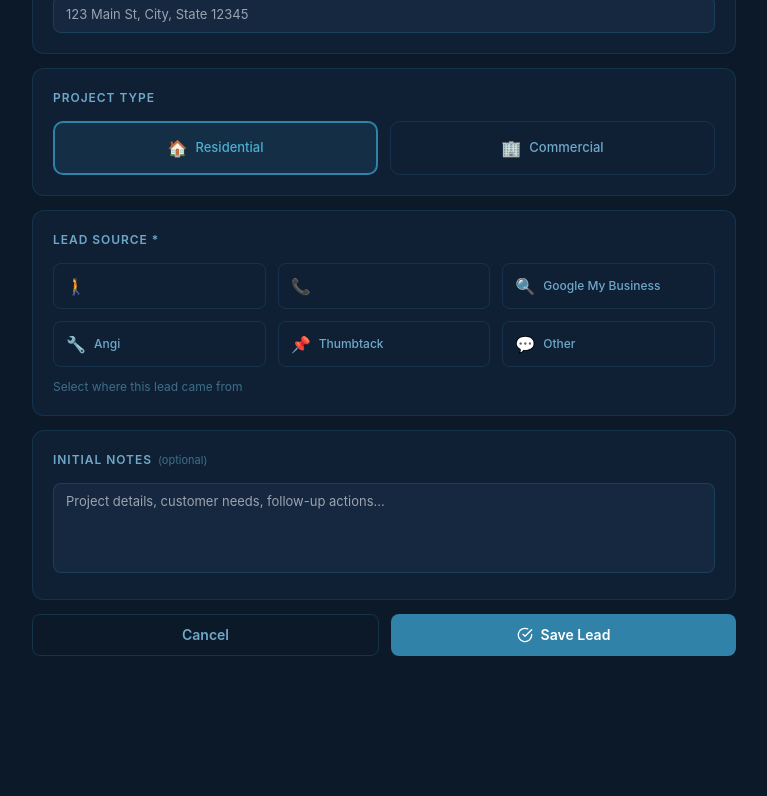
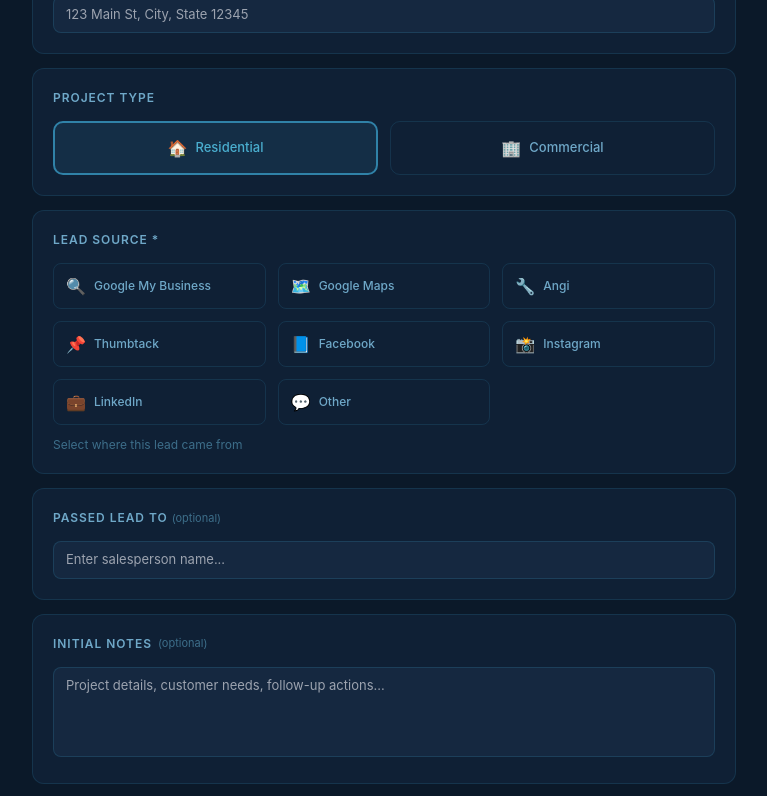
Before and after one commit to lukemitchelladams/PioneerLeadsLite, a Next.js app: page /leads/new in a window 1280 px wide. Shown: the part 505-1301 px from the top of the page, without its empty margins (256-1023 px from the left). Before the commit the page ends 1193 px from the top, so only its background shows below. Built offline with nearby package versions, Linux system fonts and the light colour scheme; no server answers.

Commit message:
Update lead sources and add passed-to field

```diff
--- a/app/leads/new/page.tsx
+++ b/app/leads/new/page.tsx
@@ -9,10 +9,11 @@
 import { LeadSource, LeadType, LEAD_SOURCE_LABELS } from '@/lib/types'
 import { ArrowLeft, CheckCircle } from 'lucide-react'
 
-const LEAD_SOURCES: LeadSource[] = ['walk-in', 'phone-call', 'google-mb', 'angi', 'thumbtack', 'other']
+const LEAD_SOURCES: LeadSource[] = ['google-mb', 'google-maps', 'angi', 'thumbtack', 'facebook', 'instagram', 'linkedin', 'other']
 const SOURCE_ICONS: Record<LeadSource, string> = {
-  'walk-in': '🚶', 'phone-call': '📞', 'google-mb': '🔍',
-  'angi': '🔧', 'thumbtack': '📌', 'other': '💬',
+  'google-mb': '🔍', 'google-maps': '🗺️', 'angi': '🔧',
+  'thumbtack': '📌', 'facebook': '📘', 'instagram': '📸',
+  'linkedin': '💼', 'other': '💬',
 }
 
 const card: React.CSSProperties = {
@@ -48,6 +49,8 @@
   const [leadDate, setLeadDate] = useState(today)
   const [type, setType] = useState<LeadType>('residential')
   const [leadSource, setLeadSource] = useState<LeadSource | ''>('')
+  const [otherSource, setOtherSource] = useState('')
+  const [passedTo, setPassedTo] = useState('')
   const [notes, setNotes] = useState('')
   const [loading, setLoading] = useState(false)
   const [error, setError] = useState('')
@@ -55,6 +58,7 @@
   const handleSubmit = async (e: React.FormEvent) => {
     e.preventDefault()
     if (!leadSource) { setError('Please select a lead source.'); return }
+    if (leadSource === 'other' && !otherSource.trim()) { setError('Please specify the lead source.'); return }
     setLoading(true)
     setError('')
 
@@ -69,6 +73,8 @@
         lead_date: leadDate || today,
         type,
         lead_source: leadSource,
+        other_source: leadSource === 'other' ? otherSource.trim() : null,
+        passed_to: passedTo.trim() || null,
         status: 'new',
       })
       .select()
@@ -80,7 +86,6 @@
       return
     }
 
-    // FIX 1: Explicit null guard — should never happen but prevents crash
     if (!lead) {
       setError('Failed to create lead. Please try again.')
       setLoading(false)
@@ -91,7 +96,7 @@
       await supabase.from('lead_notes').insert({ lead_id: lead.id, content: notes.trim() })
     }
 
-    router.push(`/leads/${lead.id}`)
+    router.push('/leads/' + lead.id)
   }
 
   const typeBtn = (t: LeadType, label: string, icon: string) => (
@@ -111,55 +116,46 @@
     <div className="min-h-screen" style={{ backgroundColor: '#0B1929' }}>
       <Navbar />
       <main className="max-w-3xl mx-auto px-4 sm:px-6 lg:px-8 py-8">
-
         <div className="mb-7">
           <Link href="/dashboard" className="inline-flex items-center gap-1.5 text-sm font-medium mb-4 transition-colors"
             style={{ color: '#3D6E8A' }}>
             <ArrowLeft className="w-4 h-4" /> Back to Dashboard
           </Link>
           <h1 className="text-2xl font-bold" style={{ color: '#D4EAF7' }}>Add New Lead</h1>
-          <p className="text-sm mt-1" style={{ color: '#3D6E8A' }}>Enter the customer&apos;s information below</p>
+          <p className="text-sm mt-1" style={{ color: '#3D6E8A' }}>Enter the customer's information below</p>
         </div>
 
         <form onSubmit={handleSubmit}>
-          {/* Customer Info */}
           <div style={card}>
             <div style={sectionTitle}>Customer Information</div>
             <div className="grid grid-cols-1 sm:grid-cols-2 gap-4">
               <div>
                 <label style={lbl}>First Name *</label>
-                <input type="text" value={firstName} onChange={e => setFirstName(e.target.value)}
-                  style={inp} placeholder="John" required />
+                <input type="text" value={firstName} onChange={e => setFirstName(e.target.value)} style={inp} placeholder="John" required />
               </div>
               <div>
                 <label style={lbl}>Last Name *</label>
-                <input type="text" value={lastName} onChange={e => setLastName(e.target.value)}
-                  style={inp} placeholder="Smith" required />
+                <input type="text" value={lastName} onChange={e => setLastName(e.target.value)} style={inp} placeholder="Smith" required />
               </div>
               <div>
                 <label style={lbl}>Phone Number</label>
-                <input type="tel" value={phone} onChange={e => setPhone(e.target.value)}
-                  style={inp} placeholder="(555) 123-4567" />
+                <input type="tel" value={phone} onChange={e => setPhone(e.target.value)} style={inp} placeholder="(555) 123-4567" />
               </div>
               <div>
                 <label style={lbl}>Email Address</label>
-                <input type="email" value={email} onChange={e => setEmail(e.target.value)}
-                  style={inp} placeholder="john@example.com" />
+                <input type="email" value={email} onChange={e => setEmail(e.target.value)} style={inp} placeholder="john@example.com" />
               </div>
               <div>
                 <label style={lbl}>Date of Lead *</label>
-                <input type="date" value={leadDate} onChange={e => setLeadDate(e.target.value)}
-                  style={{ ...inp, colorScheme: 'dark' }} required />
+                <input type="date" value={leadDate} onChange={e => setLeadDate(e.target.value)} style={{ ...inp, colorScheme: 'dark' }} required />
               </div>
               <div className="sm:col-span-2">
                 <label style={lbl}>Address</label>
-                <input type="text" value={address} onChange={e => setAddress(e.target.value)}
-                  style={inp} placeholder="123 Main St, City, State 12345" />
+                <input type="text" value={address} onChange={e => setAddress(e.target.value)} style={inp} placeholder="123 Main St, City, State 12345" />
               </div>
             </div>
           </div>
 
-          {/* Project Type */}
           <div style={card}>
             <div style={sectionTitle}>Project Type</div>
             <div className="grid grid-cols-2 gap-3">
@@ -168,7 +164,6 @@
             </div>
           </div>
 
-          {/* Lead Source */}
           <div style={card}>
             <div style={sectionTitle}>Lead Source *</div>
             <div className="grid grid-cols-2 sm:grid-cols-3 gap-3">
@@ -187,9 +182,19 @@
               ))}
             </div>
             {!leadSource && <p className="text-xs mt-3" style={{ color: '#3D6E8A' }}>Select where this lead came from</p>}
+            {leadSource === 'other' && (
+              <div className="mt-3">
+                <label style={lbl}>Specify Source *</label>
+                <input type="text" value={otherSource} onChange={e => setOtherSource(e.target.value)} style={inp} placeholder="Type the lead source..." />
+              </div>
+            )}
           </div>
 
-          {/* Initial Note */}
+          <div style={card}>
+            <div style={sectionTitle}>Passed Lead To <span style={{ textTransform: 'none', letterSpacing: 0, fontSize: '11px', color: '#3D6E8A', fontWeight: 400 }}>(optional)</span></div>
+            <input type="text" value={passedTo} onChange={e => setPassedTo(e.target.value)} style={inp} placeholder="Enter salesperson name..." />
+          </div>
+
           <div style={card}>
             <div style={{ ...sectionTitle, display: 'flex', alignItems: 'center', gap: '6px' }}>
               Initial Notes
```
